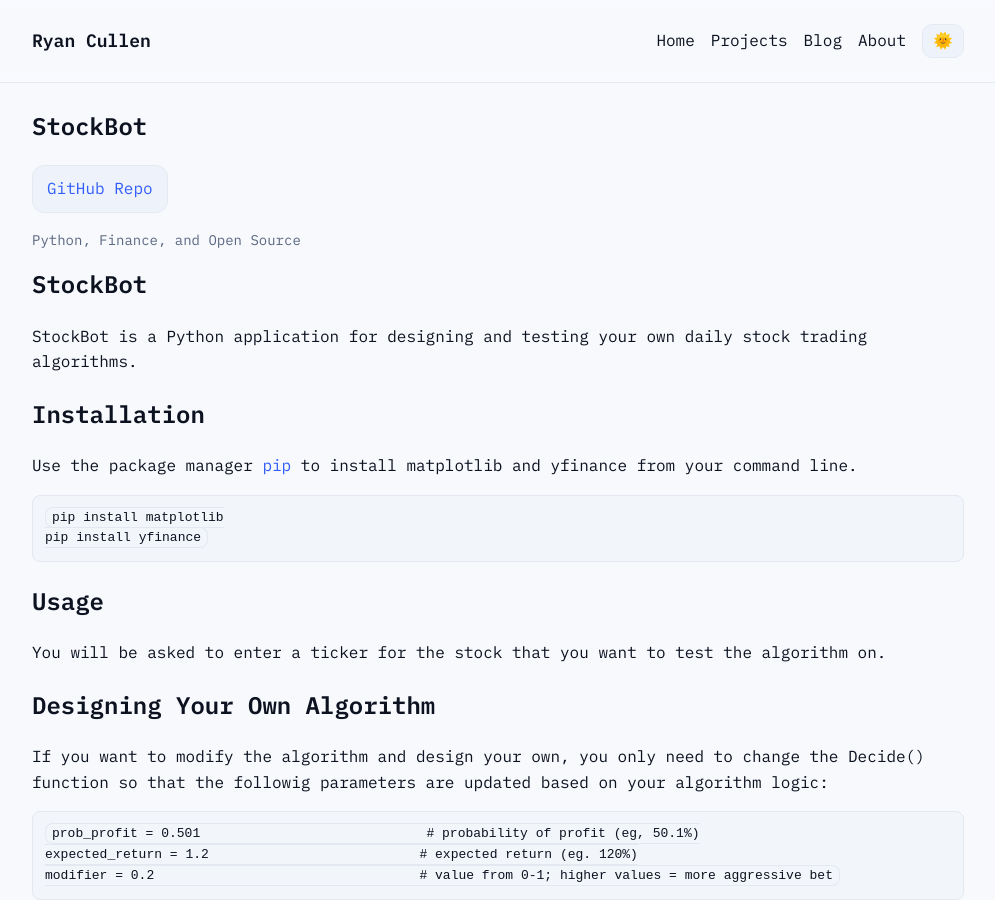
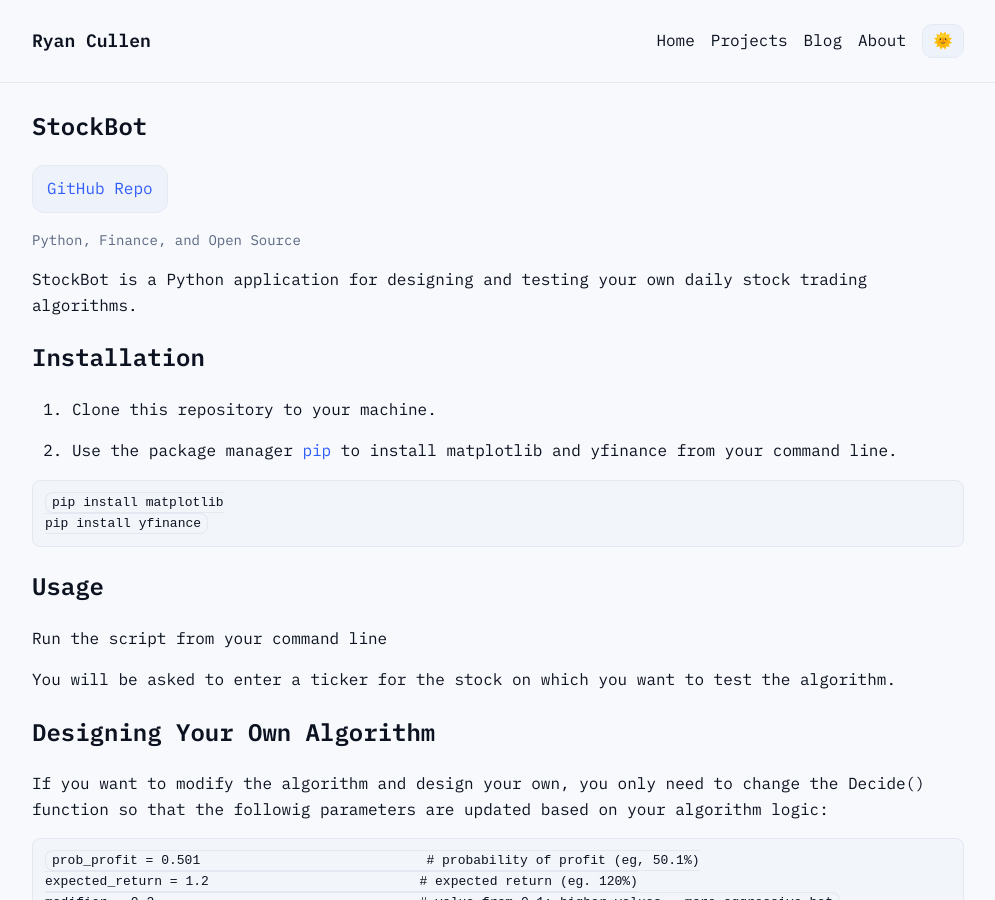
Before and after one commit to ryantcullen/ryantcullen.github.io, a Jekyll site: the page built from _projects/stockbot.md, in a window 1280 px wide and 900 px high. Shown: the whole window, without its empty margins (142-1137 px from the left). Built offline with Jekyll 4.4.1, drawn with Linux system fonts in a browser that asks for light colours.

Commit message:
Updated Stockbot page
Formatting

````diff
--- a/_projects/stockbot.md
+++ b/_projects/stockbot.md
@@ -7,13 +7,13 @@ featured: true
 repo: https://github.com/ryantcullen/stock-bot
 ---
 
-# StockBot
-
 StockBot is a Python application for designing and testing your own daily stock trading algorithms.
 
 ## Installation
 
-Use the package manager [pip](https://pip.pypa.io/en/stable/) to install matplotlib and yfinance from your command line.
+1. Clone this repository to your machine.
+
+2. Use the package manager [pip](https://pip.pypa.io/en/stable/) to install matplotlib and yfinance from your command line.
 
 ```bash
 pip install matplotlib
@@ -21,7 +21,10 @@ pip install yfinance
 ```
 
 ## Usage
-You will be asked to enter a ticker for the stock that you want to test the algorithm on.
+
+Run the script from your command line
+
+You will be asked to enter a ticker for the stock on which you want to test the algorithm.
 
 ## Designing Your Own Algorithm
 If you want to modify the algorithm and design your own, you only need to change the Decide() function so that the followig parameters are updated based on your algorithm logic:
````
